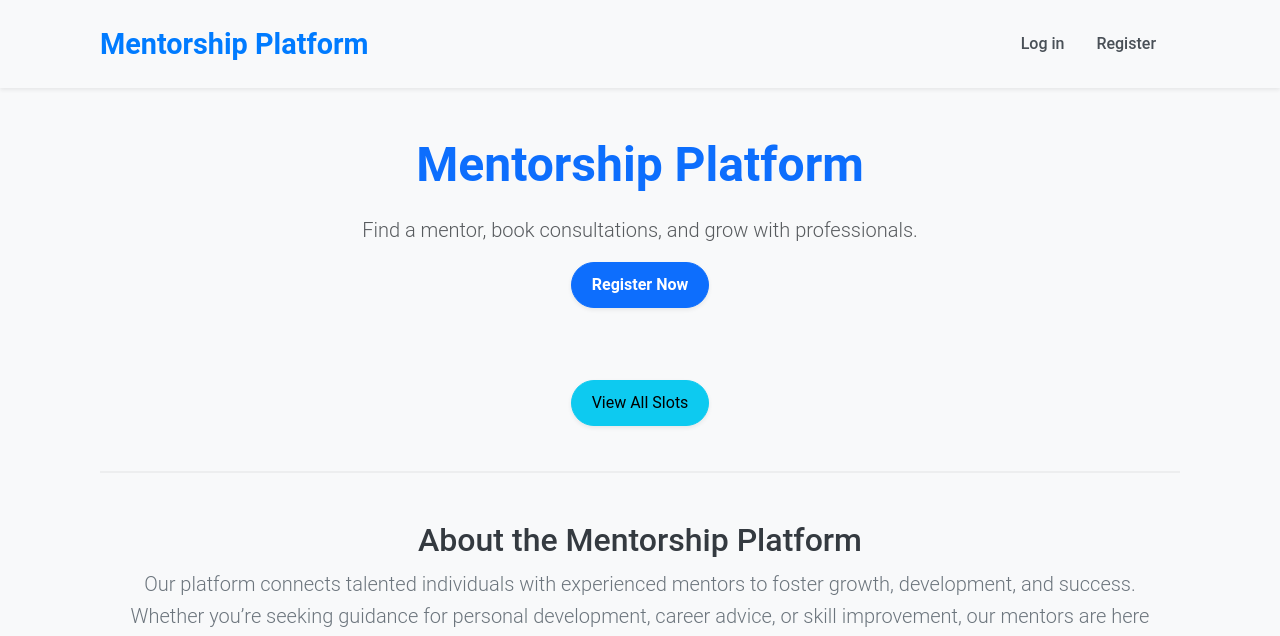
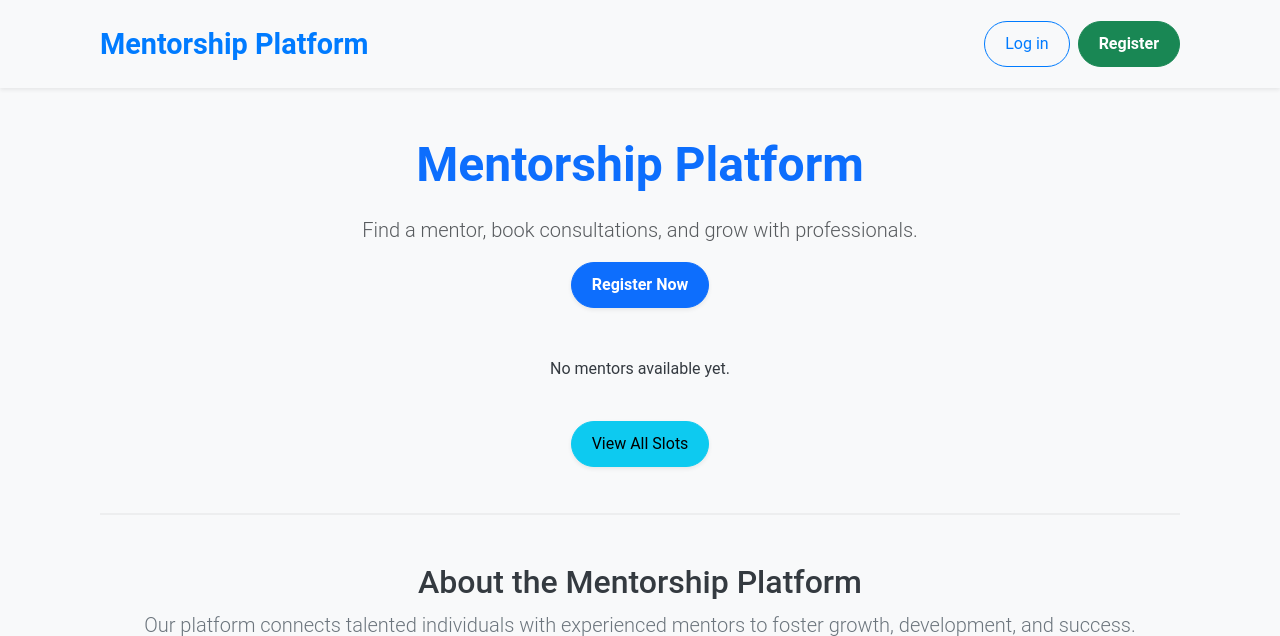
Before and after one commit to rostya-codes/mentorship_platform, a Django app: template main/templates/main/index.html in a window 1280 px wide. Shown: the top 636 px of the page. Run offline with Django 4.2, Linux system fonts and the light colour scheme; the template is opened without the code that fills it, so the values that code supplies are empty.

Commit message:
Mentors on home page and InsertHeadersOrCookiesMiddleware added

```diff
--- a/accounts/admin.py
+++ b/accounts/admin.py
@@ -22,7 +22,7 @@ class MyUserAdmin(UserAdmin):
         (_("Permissions"),
          {"fields": ("is_staff", "is_active", "is_mentor", "is_email_verified", "groups", "user_permissions")}),
         (_("Important dates"), {"fields": ("last_login",)}),
-        (_("Block details"), {"fields": ("blocked_until", "last_unblocked")})
+        (_("Block details"), {"fields": ("blocked_until", "last_unblocked", "last_active_time")})
     )
 
     add_fieldsets = (
--- a/accounts/models.py
+++ b/accounts/models.py
@@ -54,6 +54,8 @@ class User(AbstractBaseUser, PermissionsMixin):
     blocked_until = models.DateTimeField(null=True, blank=True)
     last_unblocked = models.DateTimeField(null=True, blank=True)
 
+    last_active_time = models.DateTimeField(null=True, blank=True)
+
     USERNAME_FIELD = 'username'
     REQUIRED_FIELDS = ['email']
 
--- a/main/templates/main/index.html
+++ b/main/templates/main/index.html
@@ -17,30 +17,24 @@
     {% for mentor in mentors %}
       <div class="col-md-4 mb-4">
         <div class="card shadow-sm border-light rounded h-100">
-          {% if mentor.photo %}
-            <img src="{{ mentor.photo.url }}" class="card-img-top rounded-top" alt="Mentor's photo">
+          {% if mentor.image %}
+            <img src="{{ mentor.image.url }}" class="card-img-top rounded-top" alt="Mentor's photo">
           {% else %}
-            <img src="{% static 'images/default_mentor.jpg' %}" class="card-img-top rounded-top" alt="Default Mentor Photo">
+            <img src="{% static 'images/default-mentor.png' %}" class="card-img-top rounded-top" alt="Default Mentor Photo">
           {% endif %}
           <div class="card-body">
             <h5 class="card-title text-dark">{{ mentor.username }}</h5>
             <p class="card-text text-muted">{{ mentor.bio|truncatewords:20 }}</p>
             <div class="d-flex justify-content-between">
-              {% if user.is_authenticated %}
-                <a href="{% url 'slot_list' %}" class="btn btn-success btn-sm shadow-sm">Book Consultation</a>
-              {% else %}
-                <a href="{% url 'login' %}" class="btn btn-outline-primary btn-sm shadow-sm">Login to Book</a>
-              {% endif %}
+                <a href="{% url 'mentor-profile' mentor.id %}" class="btn btn-success btn-sm shadow-sm">Mentor's profile</a>
             </div>
           </div>
         </div>
       </div>
     {% empty %}
-      <!--
       <div class="col-12 text-center">
         <p>No mentors available yet.</p>
       </div>
-      -->
     {% endfor %}
     </div>
 
--- a/main/views.py
+++ b/main/views.py
@@ -1,7 +1,11 @@
+from django.contrib.auth import get_user_model
 from django.shortcuts import render
 from django.views import View
+
+User = get_user_model()
 
 
 class IndexView(View):
     def get(self, request, *args, **kwargs):
-        return render(request, 'main/index.html')
+        mentors = User.objects.filter(is_mentor=True)
+        return render(request, 'main/index.html', {'mentors': mentors})
--- a/mentorship_platform/settings.py
+++ b/mentorship_platform/settings.py
@@ -45,6 +45,8 @@ MIDDLEWARE = [
 
     'accounts.middleware.BlockedUserMiddleware',
     'accounts.middleware.LogAllRequestsMiddleware',
+    'accounts.middleware.SaveLastActiveTimeMiddleware',
+    'accounts.middleware.InsertHeadersOrCookiesMiddleware',
 ]
 
 ROOT_URLCONF = 'mentorship_platform.urls'
--- a/static/css/styles.css
+++ b/static/css/styles.css
@@ -190,3 +190,25 @@ hr {
         View All Slots
     </a>
 </div>
+
+/* Сделать кнопки чуть крупнее и более контрастными на светлом фоне */
+.navbar .btn {
+    font-weight: 500;
+    letter-spacing: 0.5px;
+    transition: background 0.2s, color 0.2s;
+}
+
+.navbar .btn:focus, .navbar .btn:hover {
+    opacity: 0.88;
+    box-shadow: 0 2px 8px rgba(0,0,0,0.08);
+}
+
+/* Для темной темы — пример */
+@media (prefers-color-scheme: dark) {
+    .navbar {
+        background: #222 !important;
+    }
+    .navbar .navbar-brand, .navbar .btn {
+        color: #fff !important;
+    }
+}
--- a/templates/base.html
+++ b/templates/base.html
@@ -9,7 +9,9 @@
     <title>{% block title %}Mentorship Platform{% endblock %}</title>
 
     <!-- Bootstrap 5 Integration -->
-    <link href="https://cdn.jsdelivr.net/npm/bootstrap@5.3.0-alpha1/dist/css/bootstrap.min.css" rel="stylesheet" integrity="sha384-KyZXEJrDA9p0hS8t9YtsD6i2EkvH2TzOZ4cTj6FdpY9eGx6mZ5tbTj6Hcezv+M1V" crossorigin="anonymous">
+    <link href="https://cdn.jsdelivr.net/npm/bootstrap@5.3.0-alpha1/dist/css/bootstrap.min.css" rel="stylesheet"
+          integrity="sha384-GLhlTQ8iRABdZLl6O3oVMWSktQOp6b7In1Zl3/Jr59b6EGGoI1aFkw7cmDA6j6gD"
+          crossorigin="anonymous">
     <link rel="stylesheet" type="text/css" href="{% static 'css/styles.css' %}">
 </head>
 
@@ -18,31 +20,25 @@
     <!-- Navigation Bar -->
     <nav class="navbar navbar-expand-lg navbar-light bg-light shadow-sm">
         <div class="container">
-            <a class="navbar-brand" href="{% url 'index' %}">Mentorship Platform</a>
-
-            <div class="collapse navbar-collapse" id="navbarNav">
-                <ul class="navbar-nav ms-auto">
+            <a class="navbar-brand fw-bold" href="{% url 'index' %}">Mentorship Platform</a>
+            <!-- Toggler button for collapsed menu on small screens -->
+            <button class="navbar-toggler" type="button" data-bs-toggle="collapse" data-bs-target="#navbarNav"
+                    aria-controls="navbarNav" aria-expanded="false" aria-label="Toggle navigation">
+                <span class="navbar-toggler-icon"></span>
+            </button>
+            <div class="collapse navbar-collapse justify-content-end" id="navbarNav">
+                <div class="d-flex flex-column flex-lg-row gap-2">
                     {% if user.is_authenticated %}
                         {% if user.is_mentor %}
-                            <li class="nav-item me-3">
-                                <a class="nav-link btn btn-outline-secondary" href="{% url 'dashboard' %}">Dashboard</a>
-                            </li>
+                            <a class="btn btn-outline-secondary btn-sm" href="{% url 'dashboard' %}">Dashboard</a>
                         {% endif %}
-                        <li class="nav-item me-3">
-                            <a class="nav-link btn btn-primary" href="{% url 'profile' %}">Profile</a>
-                        </li>
-                        <li class="nav-item me-3">
-                            <a class="nav-link btn btn-primary" href="{% url 'logout' %}">Logout</a>
-                        </li>
+                        <a class="btn btn-primary btn-sm" href="{% url 'profile' %}">Profile</a>
+                        <a class="btn btn-danger btn-sm" href="{% url 'logout' %}">Logout</a>
                     {% else %}
-                        <li class="nav-item me-3">
-                            <a class="nav-link btn btn-primary" href="{% url 'login' %}">Log in</a>
-                        </li>
-                        <li class="nav-item me-3">
-                            <a class="nav-link btn btn-primary" href="{% url 'register' %}">Register</a>
-                        </li>
+                        <a class="btn btn-outline-primary btn-sm" href="{% url 'login' %}">Log in</a>
+                        <a class="btn btn-success btn-sm" href="{% url 'register' %}">Register</a>
                     {% endif %}
-                </ul>
+                </div>
             </div>
         </div>
     </nav>
@@ -67,7 +63,9 @@
     </div>
 
     <!-- JavaScript Integration -->
-    <script src="https://cdn.jsdelivr.net/npm/bootstrap@5.3.0-alpha1/dist/js/bootstrap.bundle.min.js" integrity="sha384-pzjw8f+ua7Kw1TIq0BdX8l9nEsmVq3SCr5QxIbbTjeS0rNT6CmQhdh57xHe8hJmy" crossorigin="anonymous"></script>
+    <script src="https://cdn.jsdelivr.net/npm/bootstrap@5.3.0-alpha1/dist/js/bootstrap.bundle.min.js"
+            integrity="sha384-w76AqPfDkMBDXo30jS1Sgez6pr3x5MlQ1ZAGC+nuZB+EYdgRZgiwxhTBTkF7CXvN"
+            crossorigin="anonymous"></script>
 </body>
 
 </html>
```
Also changed, not shown: accounts/middleware.py (+50 -1 lines), accounts/migrations/0005_user_last_active_time.py (added), db.sqlite3, static/images/default-mentor.png (added), 1 other file.
